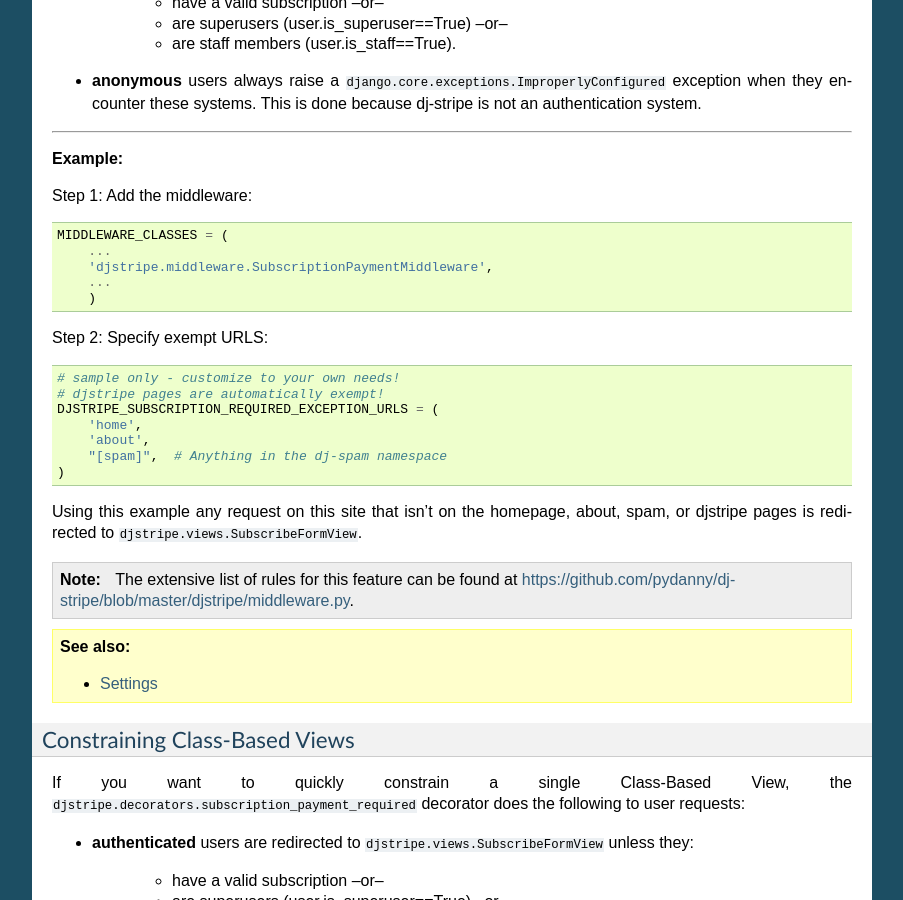
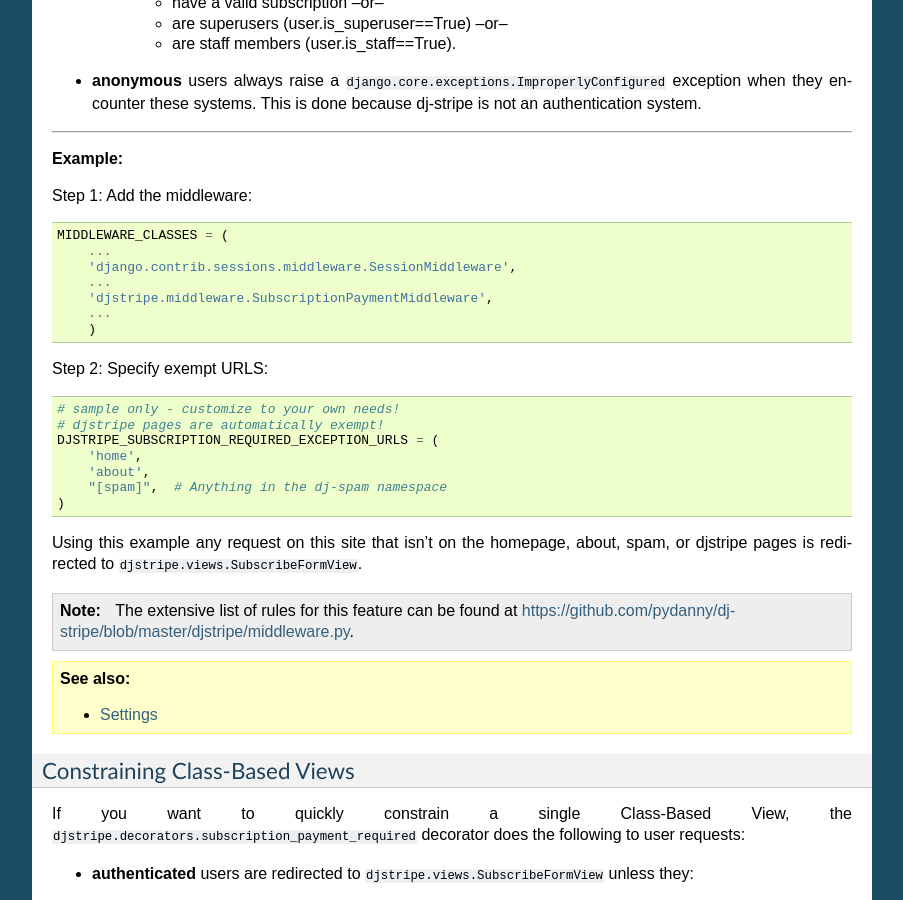
Before and after one commit to dj-stripe/dj-stripe, a Sphinx documentation site: the page built from docs/usage.rst, in a window 1280 px wide and 900 px high, scrolled down 711 px. Shown: the whole window, without its empty margins (198-1101 px from the left). Built offline with Sphinx 7.4.7, drawn with Linux system fonts in a browser that asks for light colours; the version number is read from the project's files by our own code.

Commit message:
SessionMiddleware should be in MIDDLEWARE_CLASSES
Add SessionMiddleware above SubscriptionPaymentMiddleware. This is important to prevent a 'WSGIRequest' object has no attribute 'url_conf' error.

```diff
--- a/docs/usage.rst
+++ b/docs/usage.rst
@@ -45,6 +45,8 @@ Step 1: Add the middleware:
 .. code-block:: python
 
     MIDDLEWARE_CLASSES = (
+        ...
+        'django.contrib.sessions.middleware.SessionMiddleware',
         ...
         'djstripe.middleware.SubscriptionPaymentMiddleware',
         ...
```
